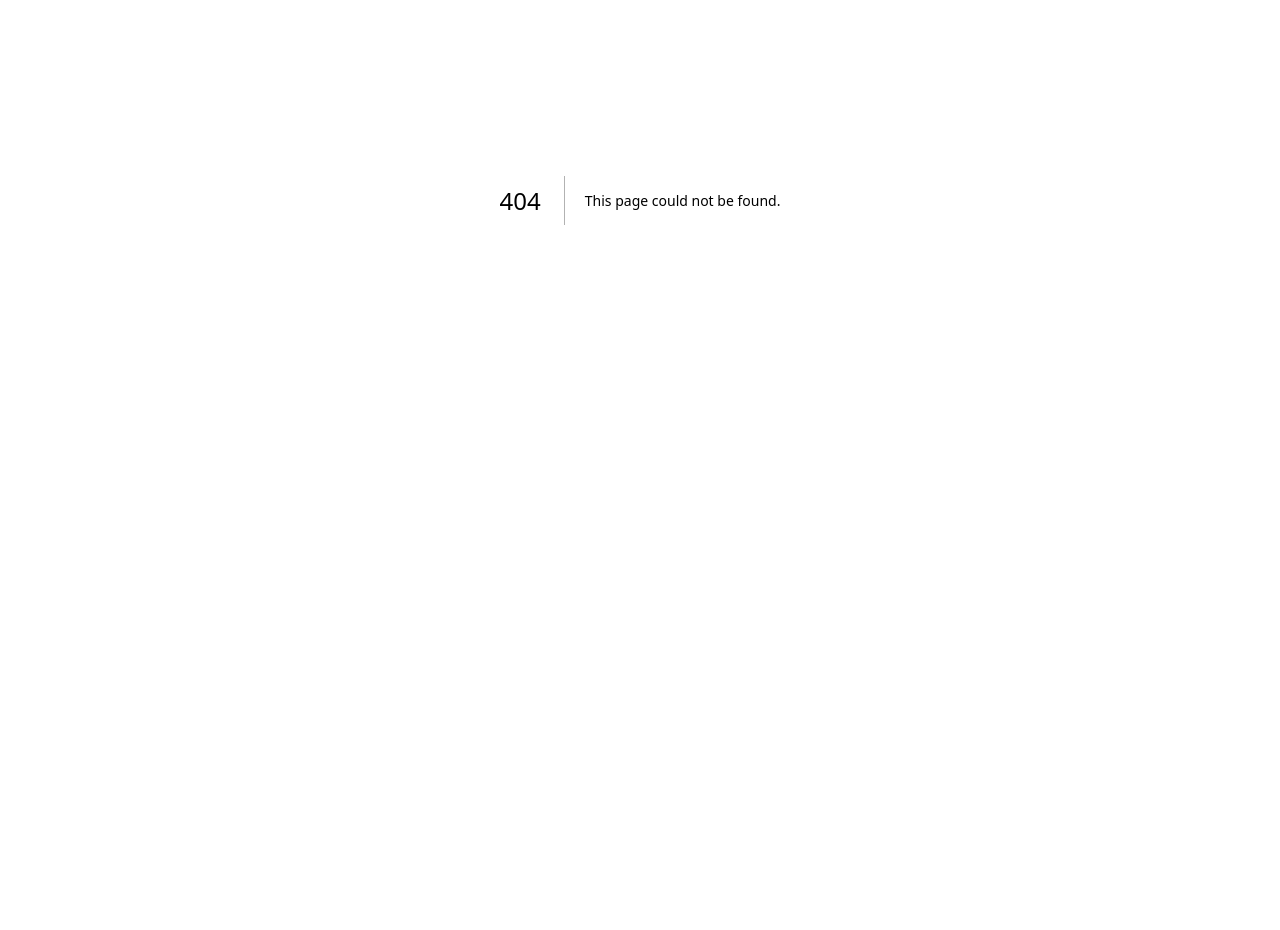
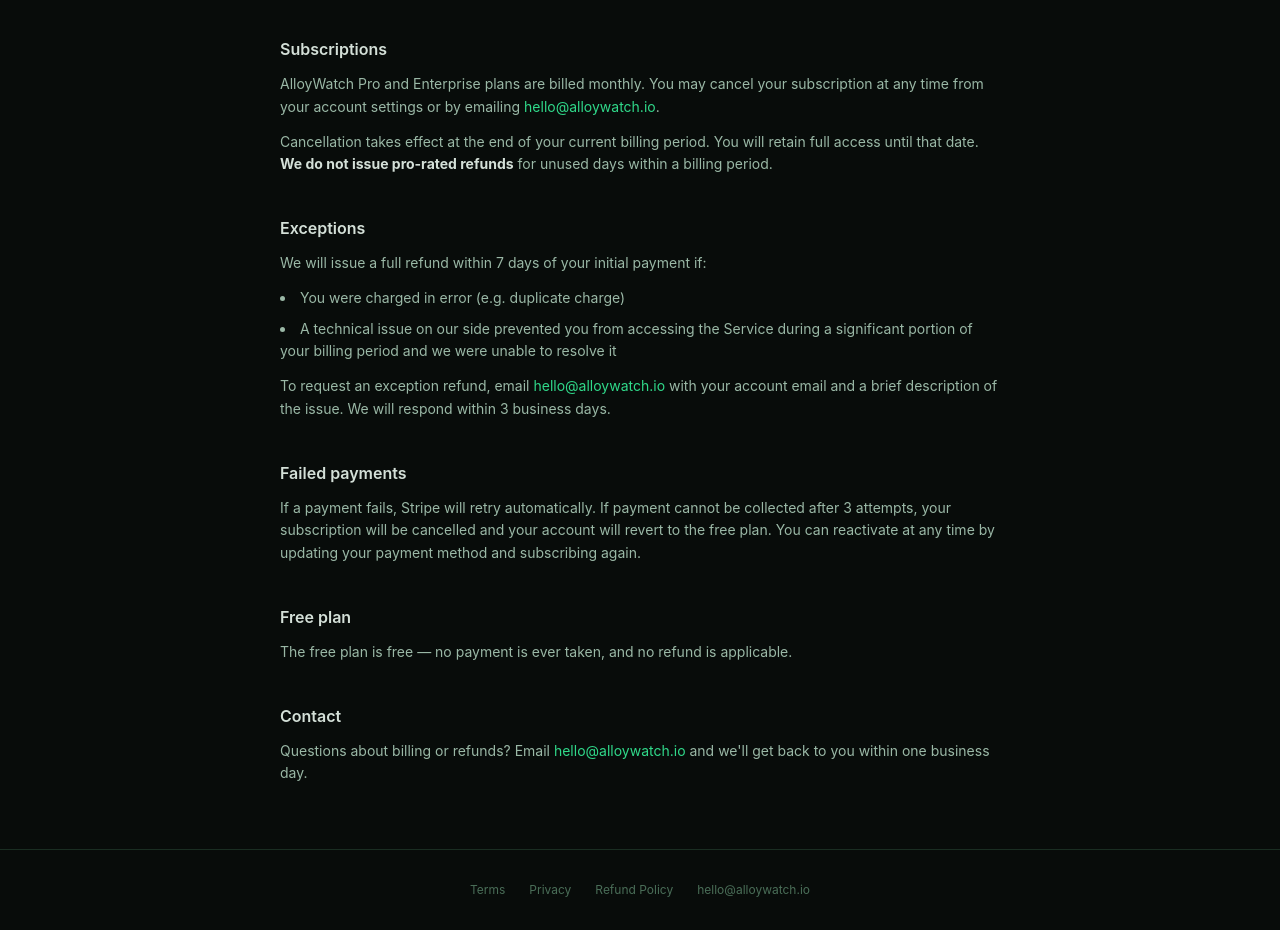
Before and after one commit to jamieinmallorca-afk/alloywatch, a Next.js app: page /refund in a window 1280 px wide. Before the commit this address had no page. Shown: the part 200-1130 px from the top of the page. Before the commit the page ends 800 px from the top, so only its background shows below. Built offline with nearby package versions, Linux system fonts and the light colour scheme.

Commit message:
Create page.tsx

```diff
--- /dev/null
+++ b/app/refund/page.tsx
@@ -0,0 +1,63 @@
+import Link from 'next/link'
+
+export const metadata = { title: 'Refund Policy — AlloyWatch' }
+
+export default function RefundPage() {
+  return (
+    <div className="min-h-screen bg-[#080c0a] text-[#d4e0d8]">
+      <nav className="border-b border-[#1a2e22] px-6 py-4 flex items-center justify-between max-w-3xl mx-auto">
+        <Link href="/" className="text-lg font-bold text-[#30d98a]">AlloyWatch</Link>
+        <Link href="/dashboard" className="text-sm text-[#6b8f7d] hover:text-[#d4e0d8] transition-colors">Dashboard</Link>
+      </nav>
+
+      <div className="max-w-3xl mx-auto px-6 py-16">
+        <h1 className="text-3xl font-bold text-[#e8f0eb] mb-2">Refund Policy</h1>
+        <p className="text-sm text-[#6b8f7d] mb-12">Last updated: September 2026</p>
+
+        <div className="space-y-10 text-sm leading-relaxed text-[#9ab8a6]">
+
+          <section>
+            <h2 className="text-base font-semibold text-[#d4e0d8] mb-3">Subscriptions</h2>
+            <p>AlloyWatch Pro and Enterprise plans are billed monthly. You may cancel your subscription at any time from your account settings or by emailing <a href="mailto:hello@alloywatch.io" className="text-[#30d98a] hover:underline">hello@alloywatch.io</a>.</p>
+            <p className="mt-3">Cancellation takes effect at the end of your current billing period. You will retain full access until that date. <strong className="text-[#d4e0d8]">We do not issue pro-rated refunds</strong> for unused days within a billing period.</p>
+          </section>
+
+          <section>
+            <h2 className="text-base font-semibold text-[#d4e0d8] mb-3">Exceptions</h2>
+            <p>We will issue a full refund within 7 days of your initial payment if:</p>
+            <ul className="mt-3 space-y-2 list-disc list-inside">
+              <li>You were charged in error (e.g. duplicate charge)</li>
+              <li>A technical issue on our side prevented you from accessing the Service during a significant portion of your billing period and we were unable to resolve it</li>
+            </ul>
+            <p className="mt-3">To request an exception refund, email <a href="mailto:hello@alloywatch.io" className="text-[#30d98a] hover:underline">hello@alloywatch.io</a> with your account email and a brief description of the issue. We will respond within 3 business days.</p>
+          </section>
+
+          <section>
+            <h2 className="text-base font-semibold text-[#d4e0d8] mb-3">Failed payments</h2>
+            <p>If a payment fails, Stripe will retry automatically. If payment cannot be collected after 3 attempts, your subscription will be cancelled and your account will revert to the free plan. You can reactivate at any time by updating your payment method and subscribing again.</p>
+          </section>
+
+          <section>
+            <h2 className="text-base font-semibold text-[#d4e0d8] mb-3">Free plan</h2>
+            <p>The free plan is free — no payment is ever taken, and no refund is applicable.</p>
+          </section>
+
+          <section>
+            <h2 className="text-base font-semibold text-[#d4e0d8] mb-3">Contact</h2>
+            <p>Questions about billing or refunds? Email <a href="mailto:hello@alloywatch.io" className="text-[#30d98a] hover:underline">hello@alloywatch.io</a> and we&apos;ll get back to you within one business day.</p>
+          </section>
+
+        </div>
+      </div>
+
+      <footer className="border-t border-[#1a2e22] py-8 text-center text-xs text-[#4a6e58]">
+        <div className="flex items-center justify-center gap-6">
+          <Link href="/terms" className="hover:text-[#6b8f7d] transition-colors">Terms</Link>
+          <Link href="/privacy" className="hover:text-[#6b8f7d] transition-colors">Privacy</Link>
+          <Link href="/refund" className="hover:text-[#6b8f7d] transition-colors">Refund Policy</Link>
+          <Link href="mailto:hello@alloywatch.io" className="hover:text-[#6b8f7d] transition-colors">hello@alloywatch.io</Link>
+        </div>
+      </footer>
+    </div>
+  )
+}
```
